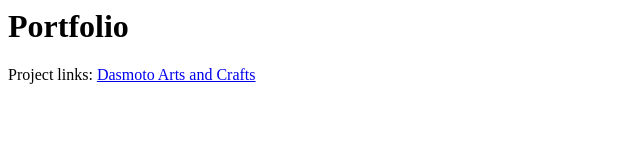
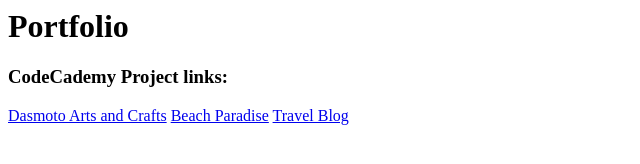
Before and after one commit to kari-schendel/kari-schendel.github.io, a plain HTML site: page index.html in a window 1280 px wide. Shown: the whole page, without its empty margins (0-640 px from the left). Drawn offline with Linux system fonts and the light colour scheme.

Commit message:
added beach paradise and travel blog projects

```diff
--- a/index.html
+++ b/index.html
@@ -1,5 +1,7 @@
 <h1>Portfolio</h1>
 
-Project links:
+<h3>CodeCademy Project links:</h3>
 
 <a href="https://kari-schendel.github.io/Dasmoto/">Dasmoto Arts and Crafts</a>
+<a href="https://kari-schendel.github.io/Beach-Paradise/">Beach Paradise</a>
+<a href="https://kari-schendel.github.io/Travel_Blog/">Travel Blog</a>
```
